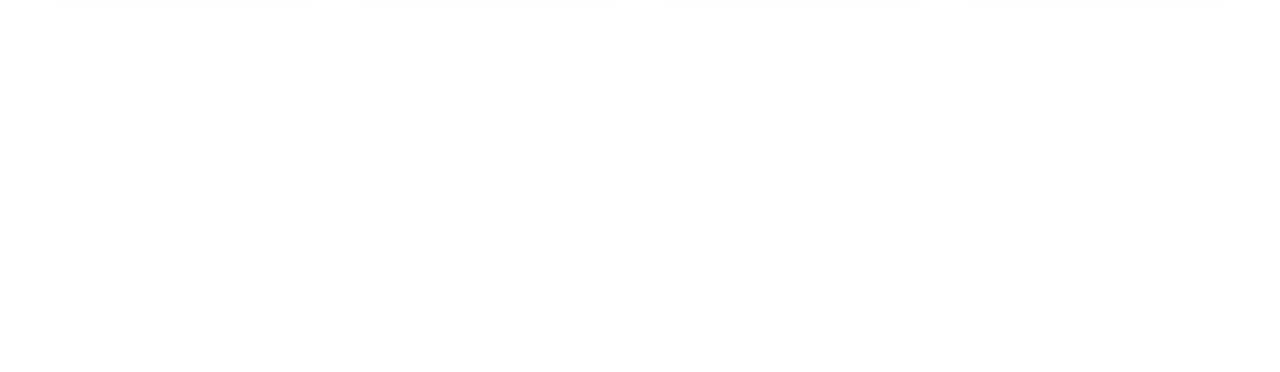
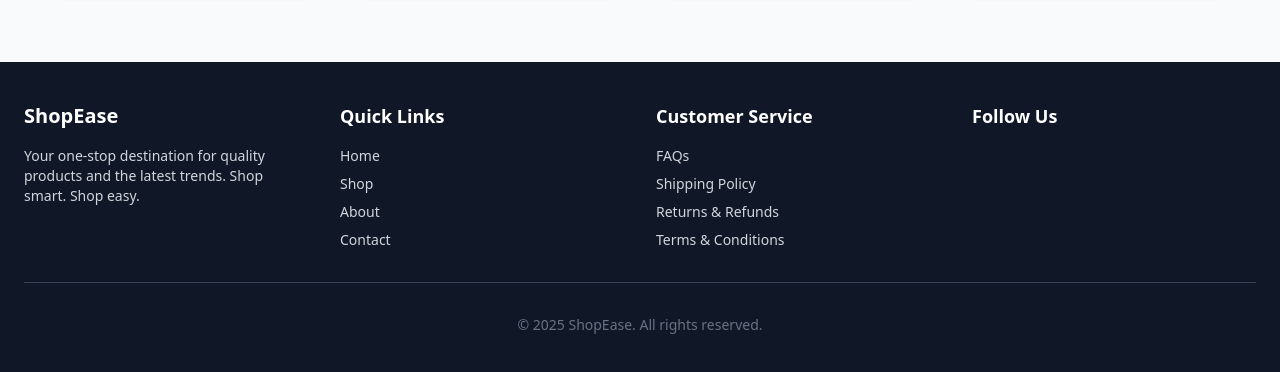
Before and after one commit to graceniyigena34/E-commerce, a React (Vite) app in the folder my-react-app/: page / in a window 1280 px wide. Shown: the part 1418-1790 px from the top of the page. Before the commit the page ends 1480 px from the top, so only its background shows below. Built offline with nearby package versions, Linux system fonts and the light colour scheme.

Commit message:
Updated the code

```diff
--- a/my-react-app/src/App.jsx
+++ b/my-react-app/src/App.jsx
@@ -1,18 +1,26 @@
+import React from "react";
 import { BrowserRouter as Router, Routes, Route } from "react-router-dom";
-import Navbar from "./components/navbar"; // Make sure this matches your file name
+import Navbar from "./components/navbar"; // ✅ Make sure 'Navbar.jsx' matches exactly
 import Home from "./components/Home";
+import Footer from "./components/Footer";
 
 export default function App() {
   return (
     <Router>
-      <div className="flex flex-col min-h-screen">
+      <div className="flex flex-col min-h-screen bg-gray-50">
+        {/* Navbar */}
         <Navbar />
+
+        {/* Main Page Content */}
         <main className="flex-grow">
           <Routes>
             <Route path="/" element={<Home />} />
-            {/* Add other routes here as needed */}
+            {/* Add other routes like Shop, About, Contact here */}
           </Routes>
         </main>
+
+        {/* Footer */}
+        <Footer />
       </div>
     </Router>
   );
--- a/my-react-app/src/components/Footer.jsx
+++ b/my-react-app/src/components/Footer.jsx
@@ -0,0 +1,57 @@
+import React from "react";
+
+
+export default function Footer() {
+  return (
+    <footer className="bg-gray-900 text-gray-300 py-10 px-6">
+      <div className="max-w-7xl mx-auto grid grid-cols-1 md:grid-cols-4 gap-8">
+
+        {/* Company Info */}
+        <div>
+          <h2 className="text-xl font-semibold text-white mb-4">ShopEase</h2>
+          <p className="text-sm">
+            Your one-stop destination for quality products and the latest trends.
+            Shop smart. Shop easy.
+          </p>
+        </div>
+
+        {/* Quick Links */}
+        <div>
+          <h3 className="text-lg font-semibold text-white mb-4">Quick Links</h3>
+          <ul className="space-y-2 text-sm">
+            <li><a href="/" className="hover:text-white">Home</a></li>
+            <li><a href="/shop" className="hover:text-white">Shop</a></li>
+            <li><a href="/about" className="hover:text-white">About</a></li>
+            <li><a href="/contact" className="hover:text-white">Contact</a></li>
+          </ul>
+        </div>
+
+        {/* Customer Service */}
+        <div>
+          <h3 className="text-lg font-semibold text-white mb-4">Customer Service</h3>
+          <ul className="space-y-2 text-sm">
+            <li><a href="#" className="hover:text-white">FAQs</a></li>
+            <li><a href="#" className="hover:text-white">Shipping Policy</a></li>
+            <li><a href="#" className="hover:text-white">Returns & Refunds</a></li>
+            <li><a href="#" className="hover:text-white">Terms & Conditions</a></li>
+          </ul>
+        </div>
+
+        {/* Follow Us */}
+        <div>
+          <h3 className="text-lg font-semibold text-white mb-4">Follow Us</h3>
+          <div className="flex space-x-4 text-xl">
+
+          </div>
+        </div>
+      </div>
+
+      <hr className="border-gray-700 my-8" />
+
+      {/* Copyright */}
+      <div className="text-center text-sm text-gray-500">
+        © {new Date().getFullYear()} ShopEase. All rights reserved.
+      </div>
+    </footer>
+  );
+}
--- /dev/null
+++ b/my-react-app/src/components/product.jsx
@@ -0,0 +1,22 @@
+// src/components/ProductCard.jsx
+import React from "react";
+
+export default function ProductCard({ name, price, image, onAddToCart }) {
+  return (
+    <div className="border rounded-2xl p-4 sm:p-6 flex flex-col items-center bg-white shadow hover:shadow-xl transform hover:-translate-y-1 transition-all duration-300">
+      <img
+        src={image}
+        alt={name}
+        className="mb-4 w-full h-48 sm:h-56 md:h-60 object-cover rounded-xl"
+      />
+      <h3 className="text-lg sm:text-xl font-semibold mb-2 text-center text-gray-800">{name}</h3>
+      <p className="text-blue-600 font-bold text-center text-lg sm:text-xl">{price}</p>
+      <button
+        onClick={() => onAddToCart(name)}
+        className="mt-4 bg-blue-600 text-white px-4 py-2 rounded-lg hover:bg-blue-700 transition-all duration-300"
+      >
+        Add to Cart
+      </button>
+    </div>
+  );
+}
```
